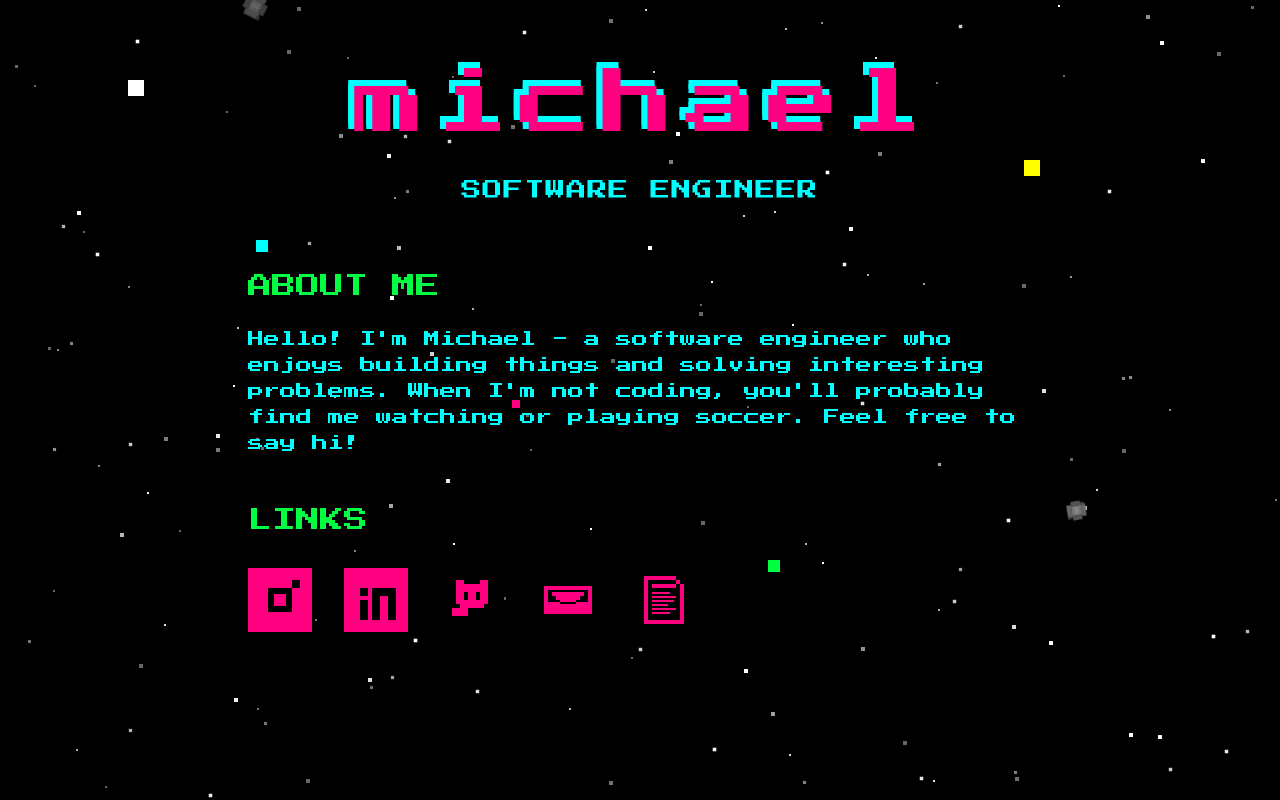
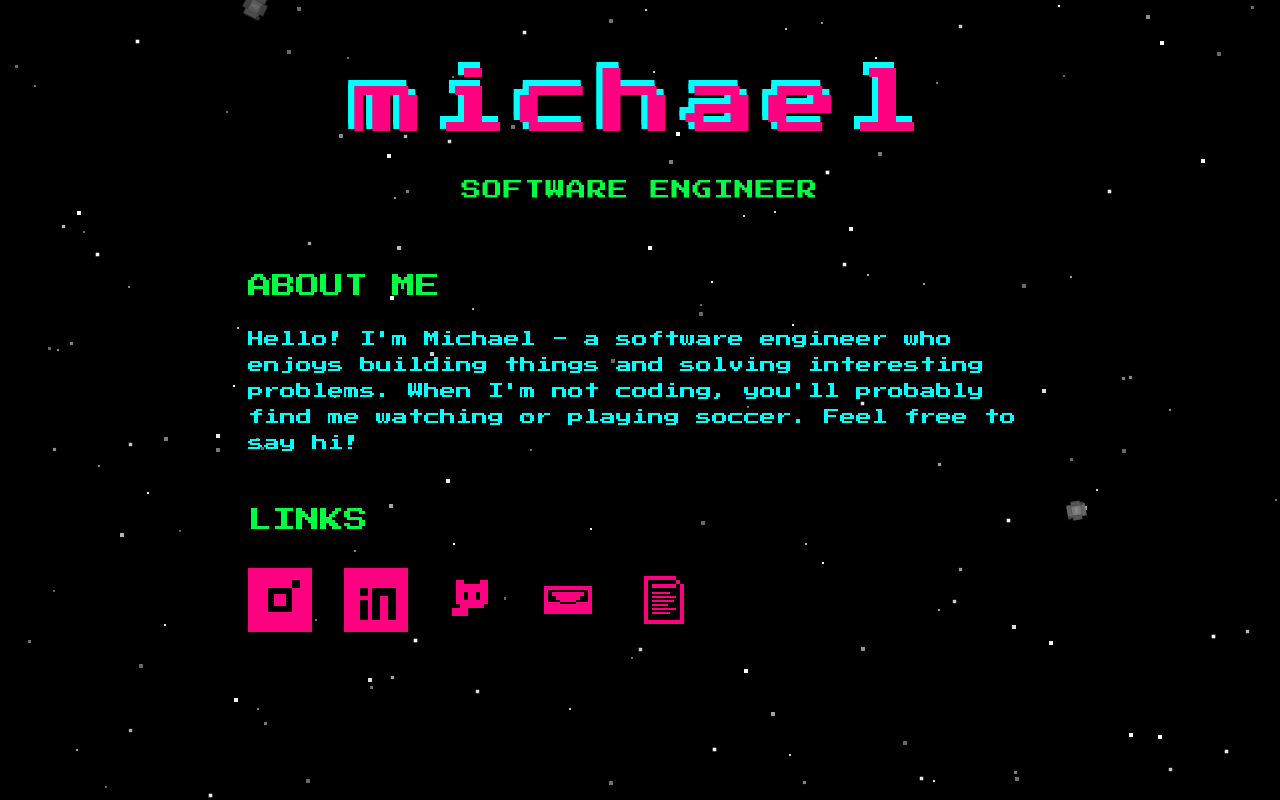
Before and after one commit to micsparre/micsparre.github.io, a React (Vite) app: page / in a window 1280 px wide. Built offline with nearby package versions, Linux system fonts and the light colour scheme.

Commit message:
centered name and changed job title color

```diff
--- a/src/App.tsx
+++ b/src/App.tsx
@@ -89,28 +89,6 @@ function App() {
             />
           ))}
         </div>
-
-        {/* Static test stars to ensure they're visible */}
-        <div
-          className="absolute w-4 h-4 bg-white"
-          style={{ left: "10%", top: "10%" }}
-        ></div>
-        <div
-          className="absolute w-3 h-3 bg-[#00ffff]"
-          style={{ left: "20%", top: "30%" }}
-        ></div>
-        <div
-          className="absolute w-2 h-2 bg-[#ff0080]"
-          style={{ left: "40%", top: "50%" }}
-        ></div>
-        <div
-          className="absolute w-3 h-3 bg-[#00ff41]"
-          style={{ left: "60%", top: "70%" }}
-        ></div>
-        <div
-          className="absolute w-4 h-4 bg-[#ffff00]"
-          style={{ left: "80%", top: "20%" }}
-        ></div>
       </div>
     );
   };
@@ -291,7 +269,7 @@ function App() {
         {/* Main title */}
         <div className="text-center mb-6">
           <h1
-            className="text-5xl md:text-7xl font-normal mb-6 pixel-gradient-text pixelated"
+            className="text-5xl md:text-7xl font-normal mb-6 pixel-gradient-text pixelated mx-auto"
             style={{
               textShadow:
                 "4px 4px 0px #ff0080, -2px -2px 0px #00ffff, 2px -2px 0px #00ffff, -2px 2px 0px #00ffff, 2px 2px 0px #00ffff",
@@ -305,7 +283,7 @@ function App() {
 
           {/* Subtitle */}
           <div className="inline-block border-[#000000] px-8 py-4 pixelated">
-            <span className="text-[#00ffff] text-sm md:text-xl font-normal tracking-wider">
+            <span className="text-[#00ff41] text-sm md:text-xl font-normal tracking-wider">
               SOFTWARE ENGINEER
             </span>
           </div>
```
